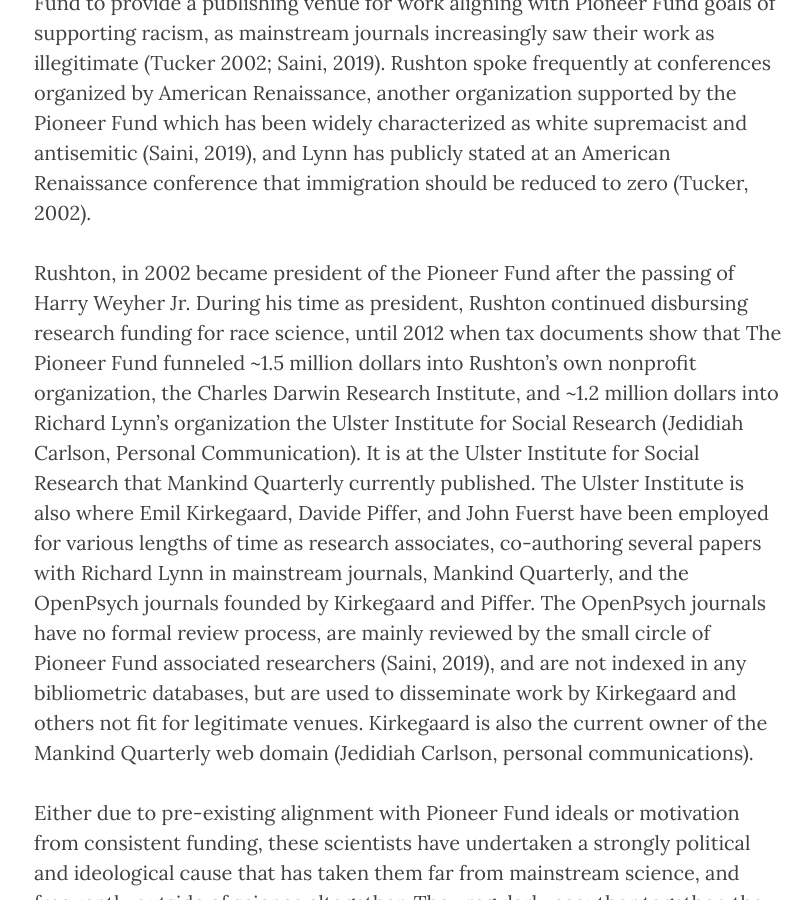
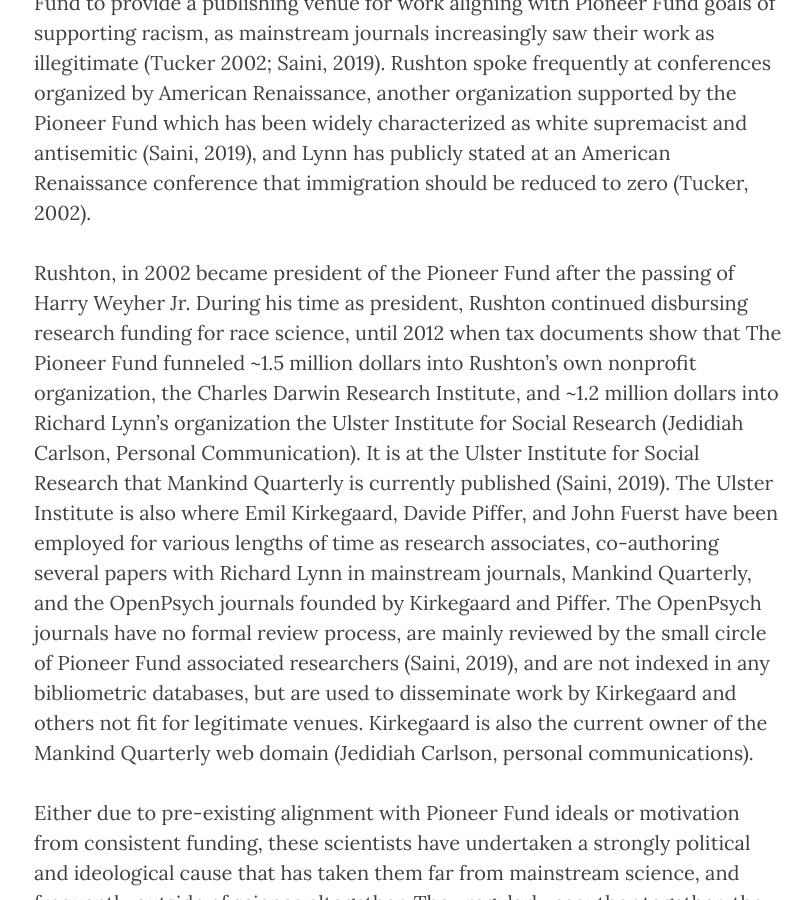
Before and after one commit to KevinABird/KevinABird.github.io, a Jekyll site: the page built from _posts/2019-12-18-The-Genetic-Hypothesis-and-Scientific-Racism.md, in a window 1280 px wide and 900 px high, scrolled down 2096 px. Shown: the whole window, without its empty margins (231-1043 px from the left). Built offline with Jekyll 4.4.1, drawn with Linux system fonts in a browser that asks for light colours; nearby versions of some CDN libraries.

Commit message:
Update 2019-12-18-The-Genetic-Hypothesis-and-Scientific-Racism.md

```diff
--- a/_posts/2019-12-18-The-Genetic-Hypothesis-and-Scientific-Racism.md
+++ b/_posts/2019-12-18-The-Genetic-Hypothesis-and-Scientific-Racism.md
@@ -12,7 +12,7 @@
 
 Likewise, Richard Lynn and J. Phillipe Rushton along with other academics received a total of 5 million dollars (adjusted for inflation) to produce research on racial differences. Lynn also served as the editor of Mankind Quarterly, a journal “dealing with race and heredity” supported by Draper and the Pioneer Fund to provide a publishing venue for work aligning with Pioneer Fund goals of supporting racism, as mainstream journals increasingly saw their work as illegitimate (Tucker 2002; Saini, 2019). Rushton spoke frequently at conferences organized by American Renaissance, another organization supported by the Pioneer Fund which has been widely characterized as white supremacist and antisemitic (Saini, 2019), and Lynn has publicly stated at an American Renaissance conference that immigration should be reduced to zero (Tucker, 2002).
 
-Rushton, in 2002 became president of the Pioneer Fund after the passing of Harry Weyher Jr. During his time as president, Rushton continued disbursing research funding for race science, until 2012 when tax documents show that The Pioneer Fund funneled ~1.5 million dollars into Rushton’s own nonprofit organization, the Charles Darwin Research Institute, and ~1.2 million dollars into Richard Lynn’s organization the Ulster Institute for Social Research (Jedidiah Carlson, Personal Communication). It is at the Ulster Institute for Social Research that Mankind Quarterly currently published. The Ulster Institute is also where Emil Kirkegaard, Davide Piffer, and John Fuerst have been employed for various lengths of time as research associates, co-authoring several papers with Richard Lynn in mainstream journals, Mankind Quarterly, and the OpenPsych journals founded by Kirkegaard and Piffer. The OpenPsych journals have no formal review process, are mainly reviewed by the small circle of Pioneer Fund associated researchers (Saini, 2019), and are not indexed in any bibliometric databases, but are used to disseminate work by Kirkegaard and others not fit for legitimate venues. Kirkegaard is also the current owner of the Mankind Quarterly web domain (Jedidiah Carlson, personal communications).
+Rushton, in 2002 became president of the Pioneer Fund after the passing of Harry Weyher Jr. During his time as president, Rushton continued disbursing research funding for race science, until 2012 when tax documents show that The Pioneer Fund funneled ~1.5 million dollars into Rushton’s own nonprofit organization, the Charles Darwin Research Institute, and ~1.2 million dollars into Richard Lynn’s organization the Ulster Institute for Social Research (Jedidiah Carlson, Personal Communication). It is at the Ulster Institute for Social Research that Mankind Quarterly is currently published (Saini, 2019). The Ulster Institute is also where Emil Kirkegaard, Davide Piffer, and John Fuerst have been employed for various lengths of time as research associates, co-authoring several papers with Richard Lynn in mainstream journals, Mankind Quarterly, and the OpenPsych journals founded by Kirkegaard and Piffer. The OpenPsych journals have no formal review process, are mainly reviewed by the small circle of Pioneer Fund associated researchers (Saini, 2019), and are not indexed in any bibliometric databases, but are used to disseminate work by Kirkegaard and others not fit for legitimate venues. Kirkegaard is also the current owner of the Mankind Quarterly web domain (Jedidiah Carlson, personal communications).
 
 Either due to pre-existing alignment with Pioneer Fund ideals or motivation from consistent funding, these scientists have undertaken a strongly political and ideological cause that has taken them far from mainstream science, and frequently outside of science altogether. They regularly coauthor together, they review each others books, they disproportionately cite their own or each other’s work. It is an insular, and self-sustaining scientific community that eschews methodological and conceptual standards and largely ignores substantial criticisms. Given this historical context, it is now more understandable how the debate over genetic contribution to the Black-white IQ gap has persisted: because there is an intentional and concerted effort to keep it alive that is not beholden to standards and practices of mainstream science.
 
```
